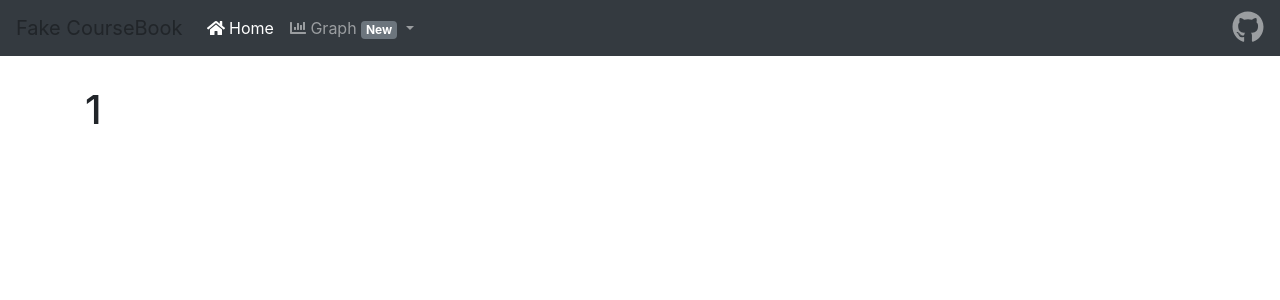
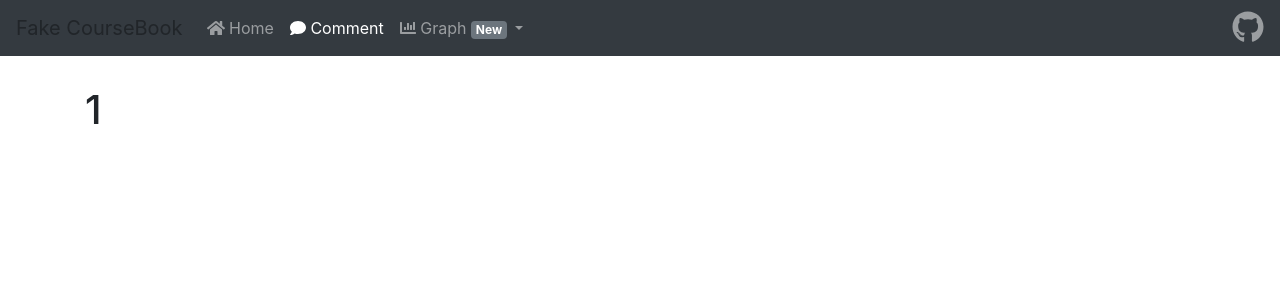
Before and after one commit to louieh/FakeCourseBook, a Flask app: page /comments/1 in a window 1280 px wide. Shown: the top 300 px of the page. Run offline with Flask 2, Linux system fonts and the light colour scheme; data that the repository does not hold is empty; some libraries are stand-ins or nearby versions.

Commit message:
add comment to navbar

```diff
--- a/app/templates/base.html
+++ b/app/templates/base.html
@@ -47,6 +47,9 @@
             <li class="nav-item" id="nav-item-home">
                 <a class="nav-link" href="/"><i class="fas fa-home"></i> Home </a>
             </li>
+            <li class="nav-item" id="nav-item-comment">
+                <a class="nav-link" href="/comment"><i class="fas fa-comment"></i> Comment</a>
+            </li>
             <li class="nav-item dropdown" id="nav-item-graph">
                 <a class="nav-link dropdown-toggle" href="#" id="navbarDropdown" role="button" data-toggle="dropdown"
                    aria-haspopup="true" aria-expanded="false">
@@ -55,7 +58,8 @@
                 <div class="dropdown-menu" aria-labelledby="navbarDropdown">
                     <a class="dropdown-item" href="/graph/professor">Professor</a>
                     <a class="dropdown-item" href="/graph/course">Course</a>
-                    <a class="dropdown-item" href="/graph/speed">Speed <span class="badge badge-secondary">New</span></a>
+                    <a class="dropdown-item" href="/graph/speed">Speed <span
+                            class="badge badge-secondary">New</span></a>
                 </div>
             </li>
             <!--
@@ -86,9 +90,15 @@
     if (self.location.href.indexOf("graph") != -1) {
         document.getElementById("nav-item-graph").classList.add("active");
         document.getElementById("nav-item-home").classList.remove("active");
+        document.getElementById("nav-item-comment").classList.remove("active")
+    } else if (self.location.href.indexOf("comment") != -1) {
+        document.getElementById("nav-item-comment").classList.add("active");
+        document.getElementById("nav-item-home").classList.remove("active");
+        document.getElementById("nav-item-graph").classList.remove("active")
     } else {
         document.getElementById("nav-item-home").classList.add("active");
         document.getElementById("nav-item-graph").classList.remove("active");
+        document.getElementById("nav-item-comment").classList.remove("active")
     }
 </script>
 <script src="https://cdnjs.cloudflare.com/ajax/libs/popper.js/1.14.3/umd/popper.min.js"
```
